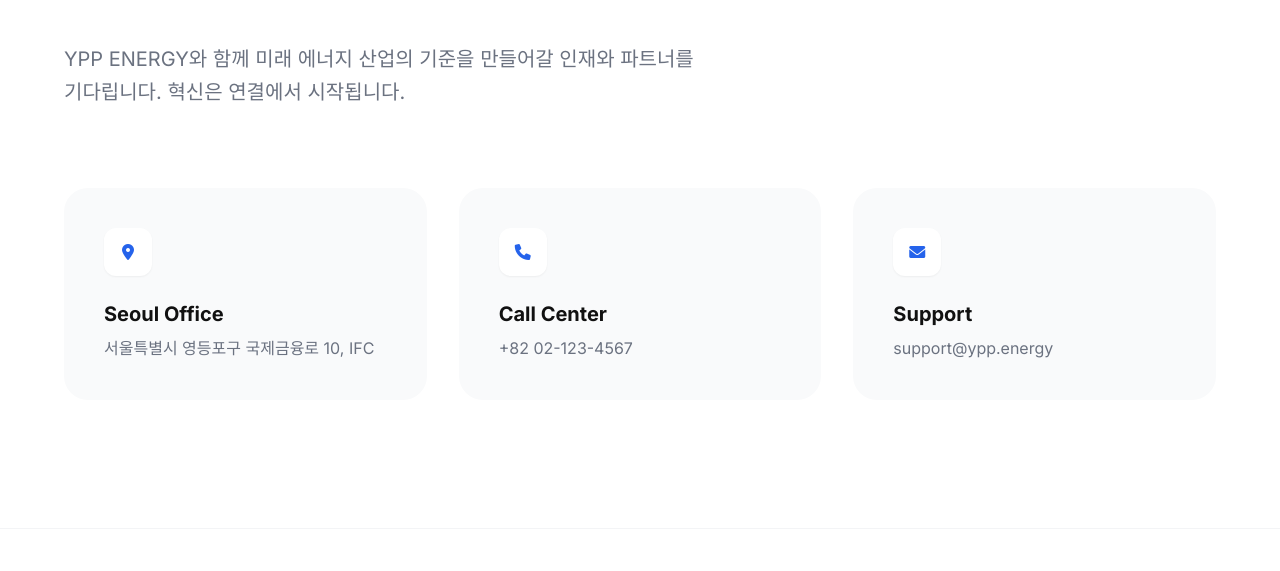
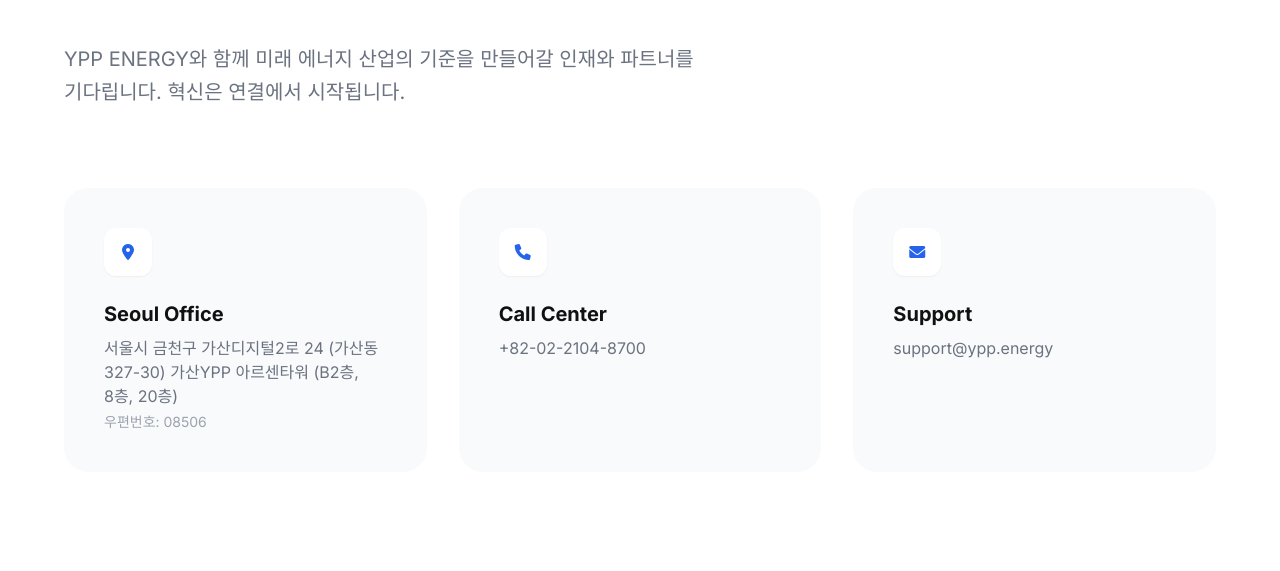
Before and after one commit to jwbaek96/yppenergy, a plain HTML site: page index.html in a window 1280 px wide. Shown: the part 2296-2867 px from the top of the page. Drawn offline with nearby package versions, Linux system fonts and the light colour scheme; a web font is replaced by a local one.

Commit message:
Update index.html

```diff
--- a/index.html
+++ b/index.html
@@ -152,12 +152,14 @@
                 <div class="p-10 bg-gray-50 rounded-3xl group hover:bg-blue-50 transition-colors">
                     <div class="w-12 h-12 bg-white rounded-xl flex items-center justify-center mb-6 shadow-sm"><i class="fa-solid fa-location-dot text-blue-600"></i></div>
                     <h4 class="text-xl font-bold mb-2">Seoul Office</h4>
-                    <p class="text-gray-500">서울특별시 영등포구 국제금융로 10, IFC</p>
+                    <!-- <p class="text-gray-500">서울특별시 영등포구 국제금융로 10, IFC</p> -->
+                    <p class="text-gray-500">서울시 금천구 가산디지털2로 24 (가산동 327-30) 가산YPP 아르센타워 (B2층, 8층, 20층)</p>
+                    <p class="text-sm text-gray-400 mt-1">우편번호: 08506</p>
                 </div>
                 <div class="p-10 bg-gray-50 rounded-3xl group hover:bg-blue-50 transition-colors">
                     <div class="w-12 h-12 bg-white rounded-xl flex items-center justify-center mb-6 shadow-sm"><i class="fa-solid fa-phone text-blue-600"></i></div>
                     <h4 class="text-xl font-bold mb-2">Call Center</h4>
-                    <p class="text-gray-500">+82 02-123-4567</p>
+                    <p class="text-gray-500">+82-02-2104-8700</p>
                 </div>
                 <div class="p-10 bg-gray-50 rounded-3xl group hover:bg-blue-50 transition-colors">
                     <div class="w-12 h-12 bg-white rounded-xl flex items-center justify-center mb-6 shadow-sm"><i class="fa-solid fa-envelope text-blue-600"></i></div>
```
